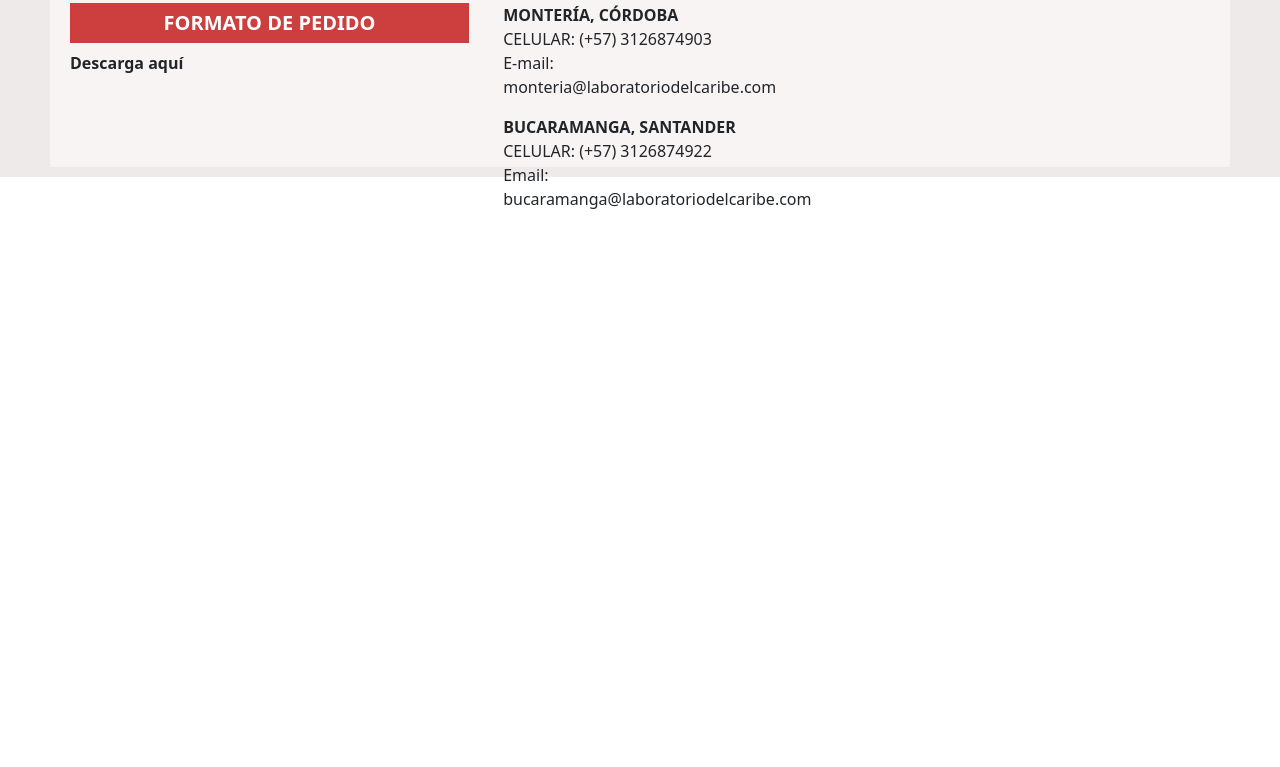
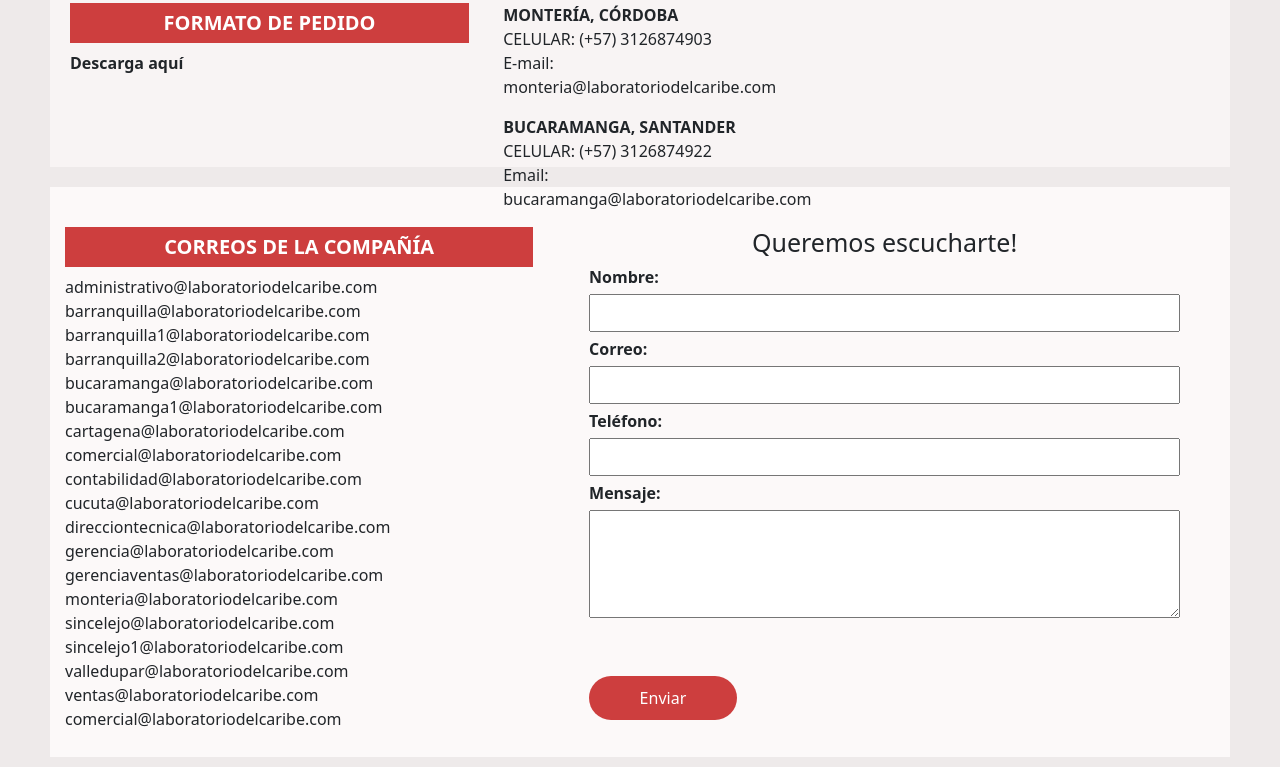
Before and after one commit to Josveco123/laboratorio, a website: page index.html in a window 1280 px wide. Shown: the part 4457-5224 px from the top of the page. Before the commit the page ends 4684 px from the top, so only its background shows below. Drawn offline with nearby package versions, Linux system fonts and the light colour scheme.

Commit message:
version 1.5

```diff
--- a/index.html
+++ b/index.html
@@ -287,6 +287,7 @@
               <h2 class="tit-nos-pag4">CONTACTO</h2>
               <div id="linea-horizontal4"></div>
               <br>
+                          <!-- pagina 4.1 -->
               <div id="direcciones">
                 <div id="direcciones-I">
                   <h2 class="tit-pag4 pag4-I">CUENTAS CORRIENTES</h2>
@@ -354,7 +355,51 @@
                 </div>
                 </div>
               </div>
-              <div id="correos"></div>
+                                        <!-- pagina 4.2 -->
+              <div id="correos">
+                <div id="correosI">
+                  <h2 class="tit-pag4">CORREOS DE LA COMPAÑÍA</h2>
+                  <p>administrativo@laboratoriodelcaribe.com
+                    barranquilla@laboratoriodelcaribe.com
+                    barranquilla1@laboratoriodelcaribe.com
+                    barranquilla2@laboratoriodelcaribe.com
+                    bucaramanga@laboratoriodelcaribe.com
+                    bucaramanga1@laboratoriodelcaribe.com
+                    cartagena@laboratoriodelcaribe.com
+                    comercial@laboratoriodelcaribe.com
+                    contabilidad@laboratoriodelcaribe.com
+                    cucuta@laboratoriodelcaribe.com
+                    direcciontecnica@laboratoriodelcaribe.com
+                    gerencia@laboratoriodelcaribe.com
+                    gerenciaventas@laboratoriodelcaribe.com
+                    monteria@laboratoriodelcaribe.com
+                    sincelejo@laboratoriodelcaribe.com
+                    sincelejo1@laboratoriodelcaribe.com
+                    valledupar@laboratoriodelcaribe.com
+                    ventas@laboratoriodelcaribe.com
+                    comercial@laboratoriodelcaribe.com </p>
+                </div>
+                <div id="correosD">
+                  <h2 class="tit-pag4D">Queremos escucharte!</h2>
+
+                  <form id="formulario-correo" action="procesar_formulario.php" method="POST">
+                    <label class="label-correo" for="nombre">Nombre:</label>
+                    <input type="text" id="nombre" name="nombre" required>
+
+                    <label class="label-correo" for="correo">Correo:</label>
+                    <input type="email" id="correo" name="correo" required>
+
+                    <label class="label-correo" for="telefono">Teléfono:</label>
+                    <input type="tel" id="telefono" name="telefono" required>
+
+                    <label class="label-correo" for="mensaje">Mensaje:</label>
+                    <textarea id="mensaje" name="mensaje" rows="4" required></textarea><br><br>
+
+                    <input type="submit" value="Enviar">
+                </form>
+                </div>
+              </div>
+                                        <!-- pagina 4.3 -->
               <div id="gogle-map"></div>
             </section>
     </div>
--- a/style.css
+++ b/style.css
@@ -313,6 +313,9 @@
 
 /*inicia pagina 4 =======================================*/
 
+
+/*inicia pagina 4.1=======================================*/
+
 #pagina4 {
   background-color: rgb(238, 234, 234);
   padding: 40px 50px 10px 50px;
@@ -372,3 +375,54 @@
 #zonaD {
   width: 50%;
 }
+
+/*inicia pagina 4.2 =======================================*/
+#correos {
+  margin-top: 20px;
+  display: flex;
+  justify-content: space-between;
+  flex-direction: row;
+  background-color: rgb(252, 249, 249);
+  padding: 40px 50px 10px 15px;
+}
+#correosI {
+  width: 42%;
+}
+#correosD {
+  width: 53%;
+}
+.tit-pag4D {
+  display: flex;
+  justify-content: center;
+  font-size: 25px;
+}
+
+
+/* prueba para formulario*/
+
+#formulario-correo {
+  display: grid;
+  gap: 5px
+}
+
+.label-correo {
+  font-weight: bold;
+}
+
+input[type="text"],
+input[type="email"],
+input[type="tel"],
+textarea {
+  width: 100%;
+  padding: 5px;
+}
+
+input[type="submit"] {
+  padding: 10px;
+  width: 25%;
+  background-color: rgb(205, 62, 62);
+  border-radius: 50px;
+  color: white;
+  border: none;
+  cursor: pointer;
+}
```
